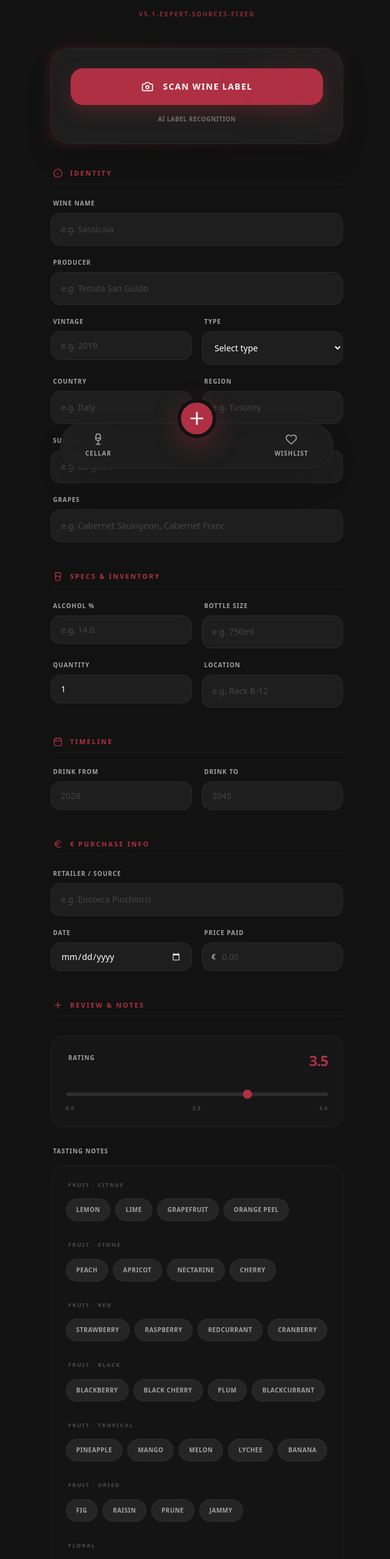
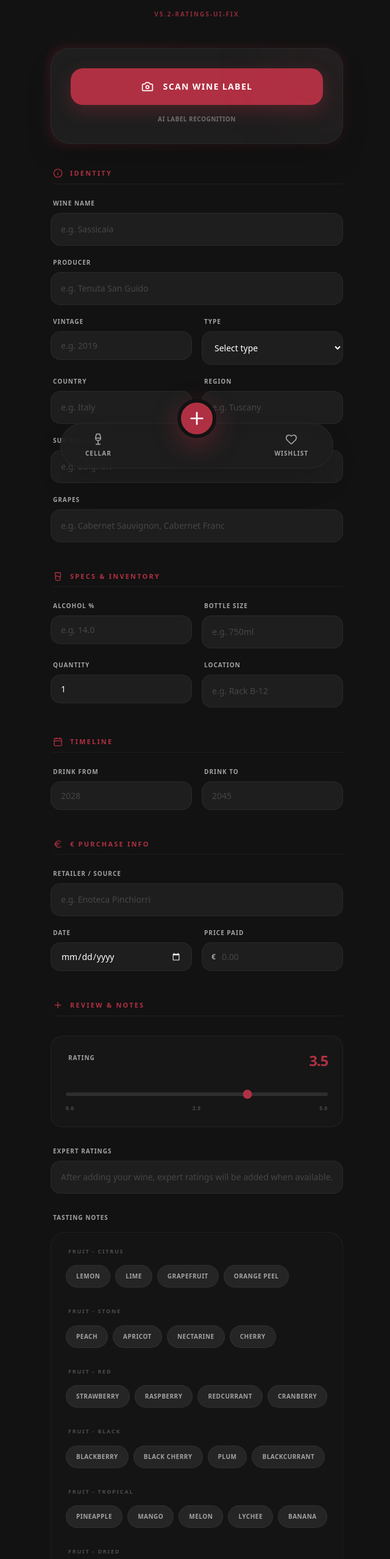
Before and after one commit to mpjivdc/VeniVidiVino, a Next.js app: page /add in a window 1280 px wide. Shown: the top 2556 px of the page at 61% size, without its empty margins (317-957 px from the left). Built offline with nearby package versions, Linux system fonts and the light colour scheme.

Commit message:
V5.2-RATINGS-UI-FIX: Relocate and polish expert ratings field

```diff
--- a/components/AddWineForm.tsx
+++ b/components/AddWineForm.tsx
@@ -254,7 +254,7 @@ export function AddWineForm() {
     return (
         <div className="space-y-10 pb-32">
             <div className="text-center py-2">
-                <p className="text-[10px] text-primary font-black tracking-[0.2em] uppercase opacity-80">V5.1-EXPERT-SOURCES-FIXED</p>
+                <p className="text-[10px] text-primary font-black tracking-[0.2em] uppercase opacity-80">V5.2-RATINGS-UI-FIX</p>
             </div>
 
             {/* Scan Button at Top */}
@@ -563,6 +563,17 @@ export function AddWineForm() {
                     </div>
 
                     <div>
+                        <Label>EXPERT RATINGS</Label>
+                        <Input
+                            type="text"
+                            value={expertRatings}
+                            onChange={(e) => setExpertRatings(e.target.value)}
+                            placeholder="After adding your wine, expert ratings will be added when available."
+                            disabled={isSubmitting}
+                        />
+                    </div>
+
+                    <div>
                         <Label>Tasting Notes</Label>
                         <div className="space-y-8 mt-4 bg-white/[0.01] p-6 rounded-3xl border border-white/5">
                             {Object.entries(tastingNoteOptions).map(([category, notes]) => (
@@ -612,16 +623,7 @@ export function AddWineForm() {
                         />
                     </div>
 
-                    <div>
-                        <Label>Expert Ratings (JSON)</Label>
-                        <textarea
-                            value={expertRatings}
-                            onChange={(e) => setExpertRatings(e.target.value)}
-                            placeholder='[{"source": "Parker", "score": "96"}, ...]'
-                            className="w-full bg-card border border-white/5 rounded-xl px-4 py-4 text-sm focus:outline-none focus:ring-2 focus:ring-primary focus:border-transparent transition-all placeholder:text-muted-foreground/30 min-h-[80px] resize-none"
-                            disabled={isSubmitting}
-                        />
-                    </div>
+
                 </div>
 
                 {/* Destinations Section */}
```
